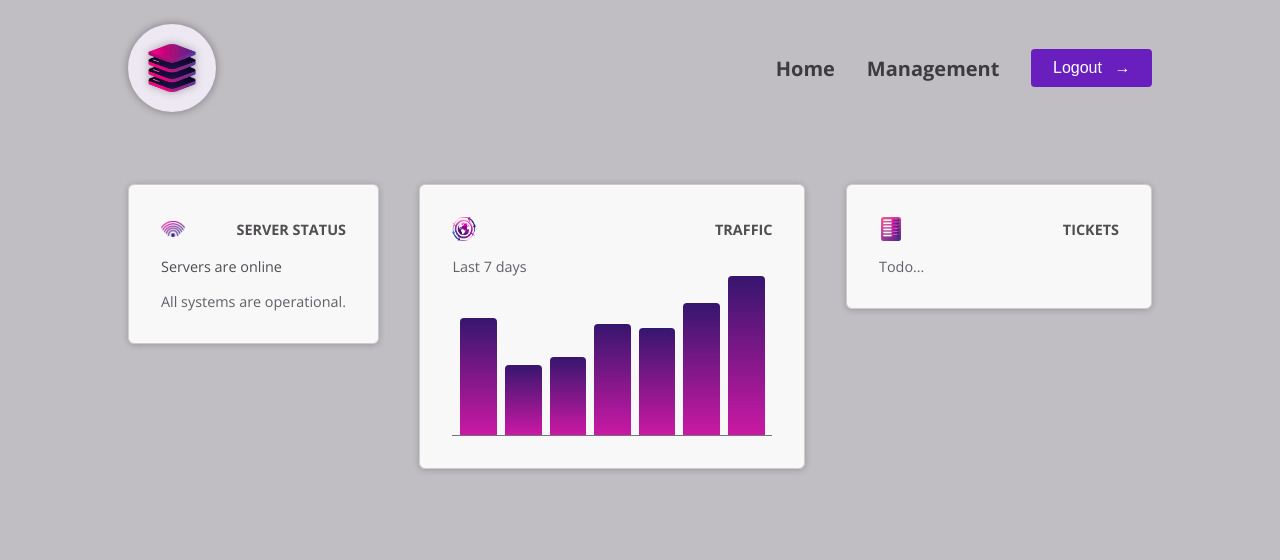
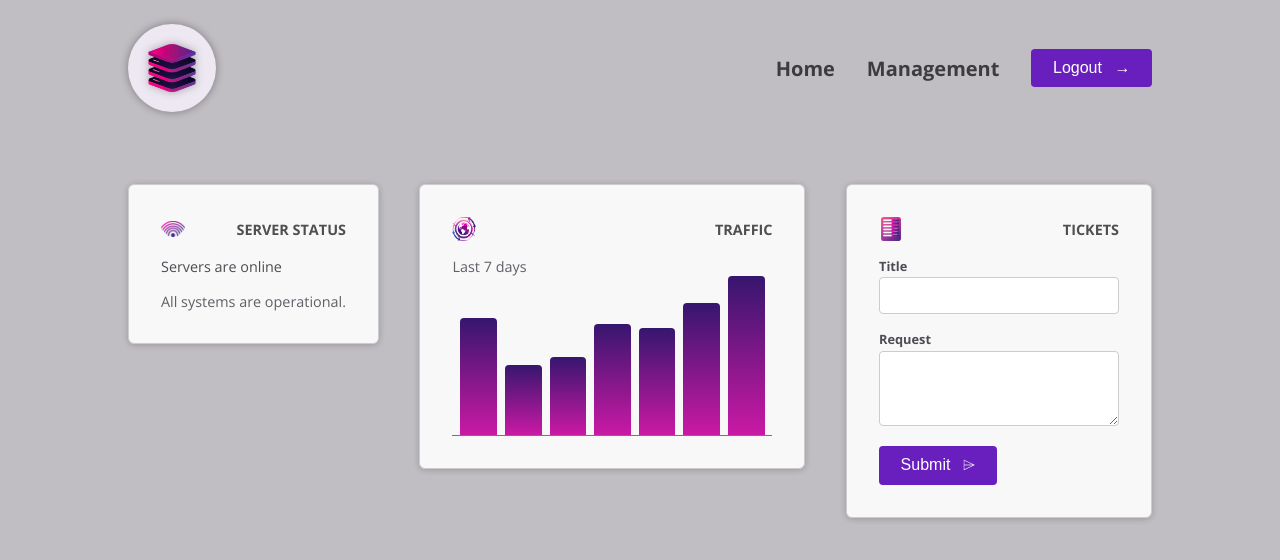
Before and after one commit to yigitskaplan/Angular-TheCompleteGuide, an Angular app in the folder 06-cmp-deep-dive/: page / in a window 1280 px wide. Shown: the top 560 px of the page. Built offline with nearby package versions, Linux system fonts and the light colour scheme.

Commit message:
progress: section 6/103 completed, ticket area completed

```diff
--- /dev/null
+++ b/06-cmp-deep-dive/src/app/dashboard/tickets/new-ticket/new-ticket.component.html
@@ -0,0 +1,20 @@
+<form>
+    <p>
+        <label>Title</label>
+        <input name="title" id="title" />
+    </p>
+    <p>
+        <label>Request</label>
+        <textarea name="request" id="request" rows="3"></textarea>
+    </p>
+    <p>
+        <button>
+            <span>
+                Submit
+            </span>
+            <span class="icon">
+                ⌲
+            </span>
+        </button>
+    </p>
+</form>
--- /dev/null
+++ b/06-cmp-deep-dive/src/app/dashboard/tickets/ticket/ticket.component.html
@@ -0,0 +1 @@
+<p>ticket works!</p>
--- a/06-cmp-deep-dive/src/app/dashboard/tickets/tickets.component.html
+++ b/06-cmp-deep-dive/src/app/dashboard/tickets/tickets.component.html
@@ -1,3 +1,3 @@
-<div id="status">
-    <p>Todo...</p>
+<div id="new-ticket">
+    <app-new-ticket />
 </div>
--- a/06-cmp-deep-dive/src/app/dashboard/tickets/tickets.component.ts
+++ b/06-cmp-deep-dive/src/app/dashboard/tickets/tickets.component.ts
@@ -1,9 +1,11 @@
 import { Component } from '@angular/core';
+import { NewTicketComponent } from "./new-ticket/new-ticket.component";
+
 
 @Component({
   selector: 'app-tickets',
   standalone: true,
-  imports: [],
+  imports: [NewTicketComponent],
   templateUrl: './tickets.component.html',
   styleUrl: './tickets.component.css'
 })
--- a/06-cmp-deep-dive/src/styles.css
+++ b/06-cmp-deep-dive/src/styles.css
@@ -221,3 +221,60 @@
 button:hover .icon {
   transform: translateX(4px);
 }
+
+#tickets {
+  display: flex;
+  flex-direction: column;
+  gap: 1.5rem;
+}
+
+#tickets ul {
+  list-style: none;
+  margin: 0;
+  padding: 0;
+  width: 15rem;
+}
+
+#tickets li {
+  margin: 0.5rem 0;
+}
+
+#tickets p {
+  margin: 0;
+  color: #4f4b53;
+}
+
+#tickets h2 {
+  margin: 0;
+  font-size: 1.1rem;
+  color: #38343c;
+}
+
+#new-ticket {
+  width: 15rem;
+}
+
+@media (min-width: 768px) {
+  #tickets {
+    flex-direction: row;
+  }
+}
+
+#new-ticket label {
+  display: block;
+  font-size: 0.8rem;
+  font-weight: bold;
+  margin-bottom: 0.15rem;
+  color: #4f4b53;
+}
+
+#new-ticket input,
+#new-ticket textarea {
+  width: 100%;
+  padding: 0.5rem;
+  border: 1px solid #ccc;
+  border-radius: 4px;
+  font: inherit;
+  font-size: 0.9rem;
+  color: #4f4b53;
+}
```
Also changed, not shown: 06-cmp-deep-dive/src/app/dashboard/tickets/new-ticket/new-ticket.component.ts (added, +12 -0 lines), 06-cmp-deep-dive/src/app/dashboard/tickets/ticket/ticket.component.ts (added, +12 -0 lines), 06-cmp-deep-dive/src/app/dashboard/tickets/new-ticket/new-ticket.component.css (added), 06-cmp-deep-dive/src/app/dashboard/tickets/ticket/ticket.component.css (added).
